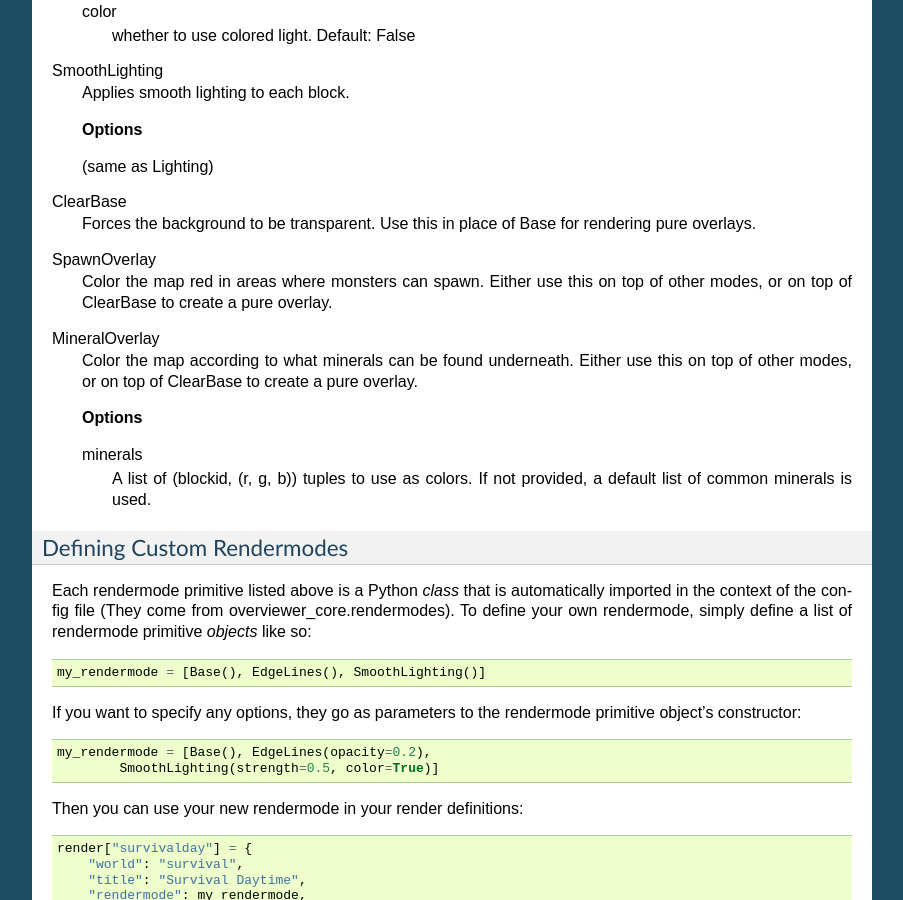
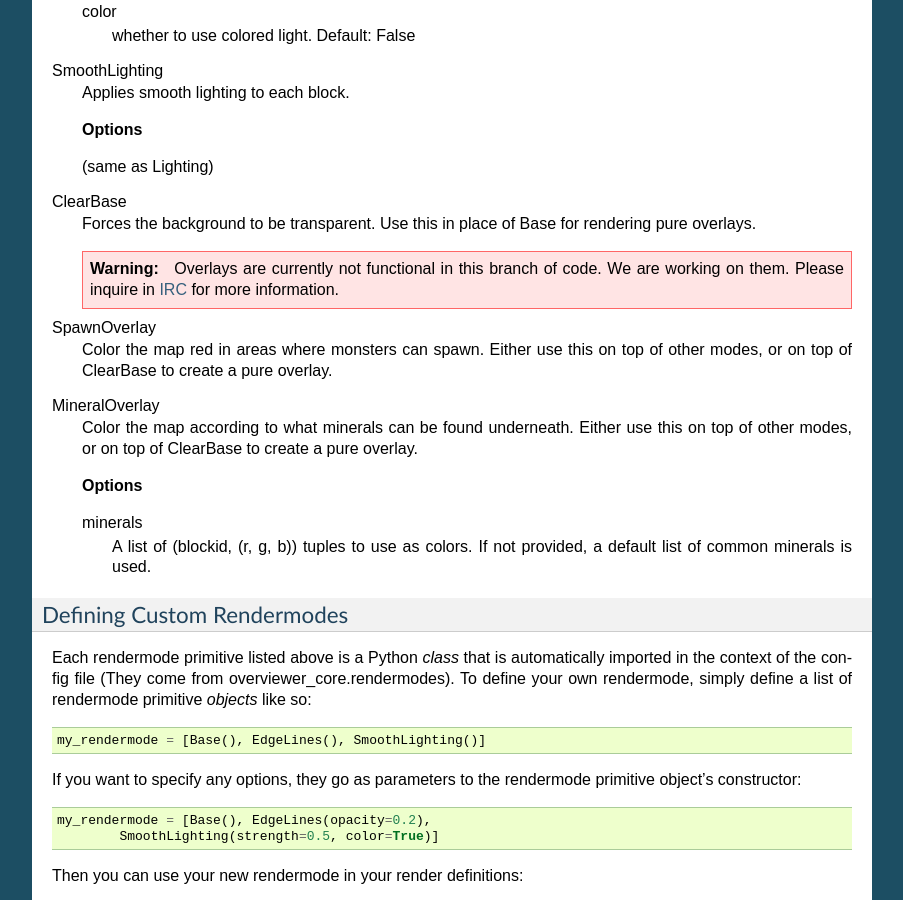
Before and after one commit to overviewer/Minecraft-Overviewer, a Sphinx documentation site: the page built from docs/config.rst, in a window 1280 px wide and 900 px high, scrolled down 7594 px. Shown: the whole window, without its empty margins (198-1101 px from the left). Built offline with Sphinx 7.4.7, drawn with Linux system fonts in a browser that asks for light colours.

Commit message:
added warning to docs about the non-functionality of overlays

```diff
--- a/docs/config.rst
+++ b/docs/config.rst
@@ -487,6 +487,11 @@ ClearBase
     Forces the background to be transparent. Use this in place of Base
     for rendering pure overlays.
 
+    .. warning::
+
+        Overlays are currently not functional in this branch of code. We are
+        working on them. Please inquire in :ref:`IRC<help>` for more information.
+
 SpawnOverlay
     Color the map red in areas where monsters can spawn. Either use
     this on top of other modes, or on top of ClearBase to create a
```
